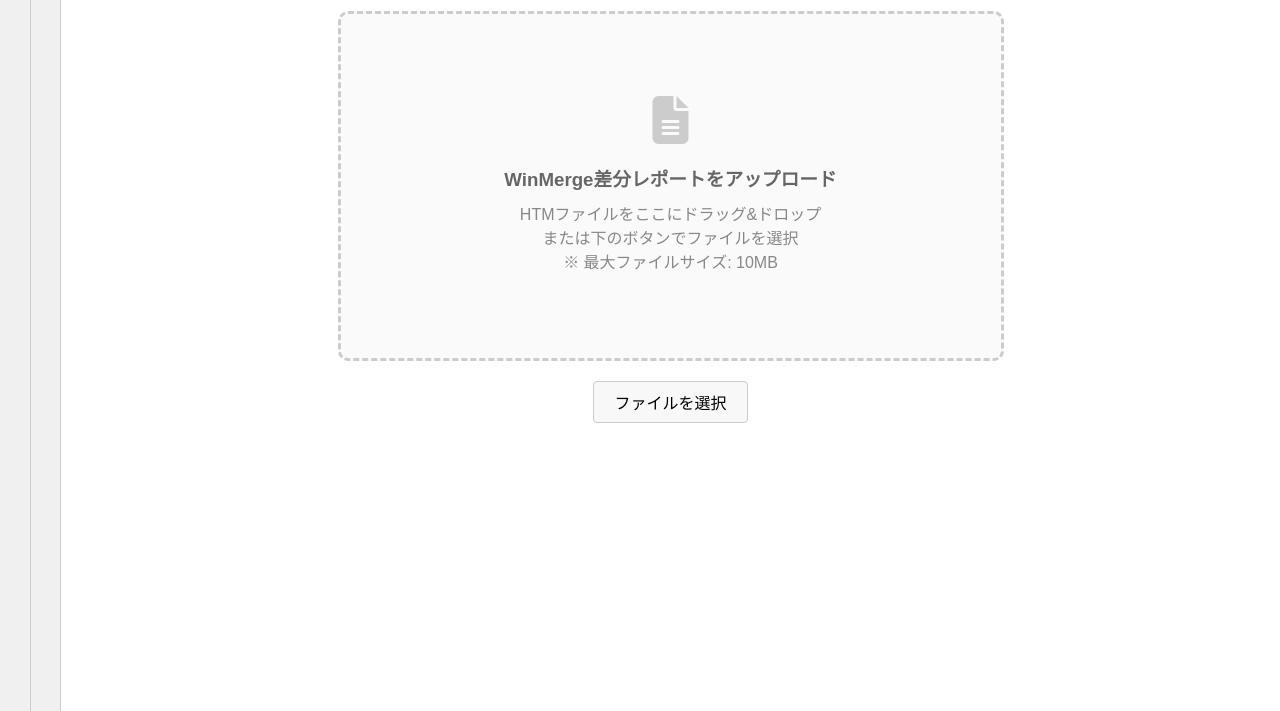
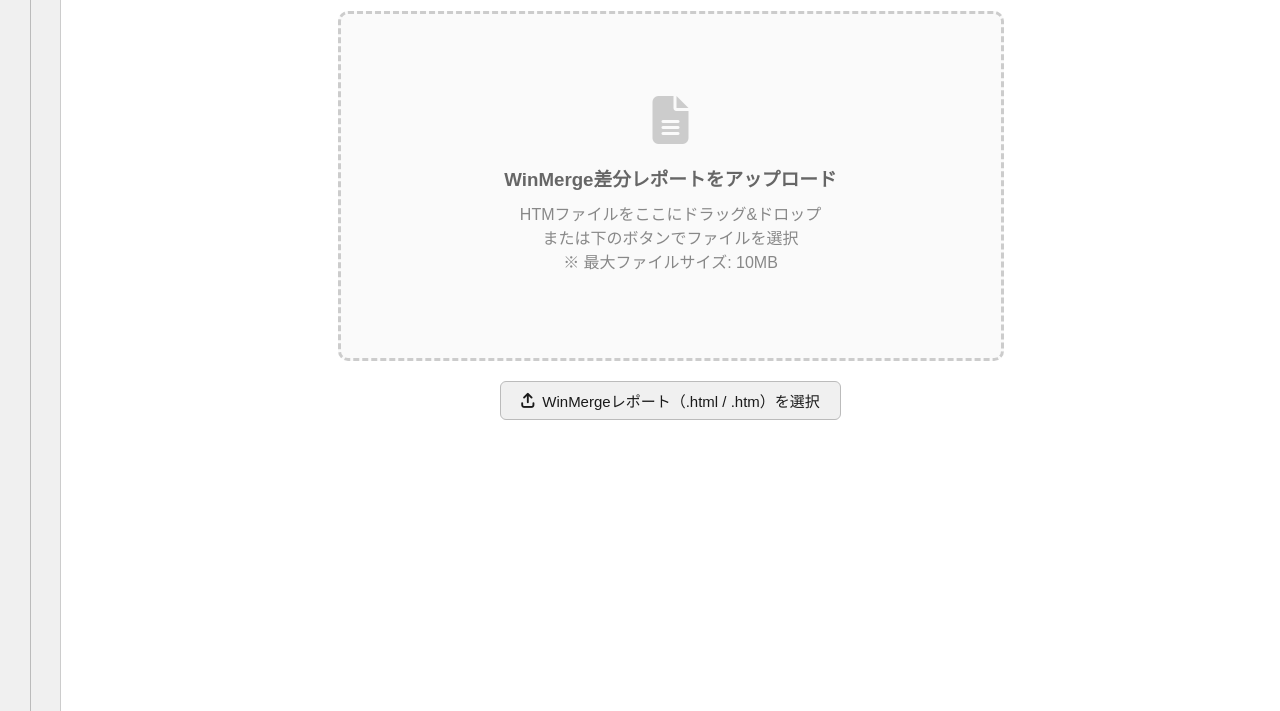
Before and after one commit to DAIKI-AOKI/WinMerge-Report-Viewer, a website with bundled scripts: page index.html in a window 1280 px wide. Shown: the part 89-800 px from the top of the page. Built offline with nearby package versions, Linux system fonts and the light colour scheme.

Commit message:
feat: replace native file input with custom button (cross-browser consistency)

```diff
--- a/index.html
+++ b/index.html
@@ -42,10 +42,15 @@
 
     <!-- 差分位置表示ペイン（左右2ミニマップ） -->
     <div id="locationPane" role="region" aria-label="差分位置表示ペイン">
-        <div id="locationPaneLeft" role="region" aria-label="旧バージョン ミニマップ" aria-describedby="locationPaneDesc">
+        <div id="locationPaneLeft"
+             role="region"
+             aria-label="旧バージョン ミニマップ"
+             aria-describedby="locationPaneDesc">
             <div class="minimap-header" aria-hidden="true">旧</div>
         </div>
-        <div id="locationPaneRight" role="region" aria-label="新バージョン ミニマップ">
+        <div id="locationPaneRight"
+             role="region"
+             aria-label="新バージョン ミニマップ">
             <div class="minimap-header" aria-hidden="true">新</div>
         </div>
         <p id="locationPaneDesc" style="display:none;">
@@ -99,13 +104,12 @@
             <p>HTMファイルをここにドラッグ&ドロップ<br>または下のボタンでファイルを選択<br>※ 最大ファイルサイズ: 10MB</p>
         </div>
 
-        <!-- input は非表示にしてカスタムボタンで操作する -->
-        <input accept=".htm,.html" id="fileInput" type="file" aria-describedby="fileInputDesc"
-            style="position:absolute; width:1px; height:1px; opacity:0; pointer-events:none;">
-        <button id="fileSelectButton" type="button" aria-describedby="fileInputDesc"
-            onclick="document.getElementById('fileInput').click()">
-            ファイルを選択
-        </button>
+        <!-- ファイル入力 -->
+        <input accept=".htm,.html" id="fileInput" type="file" aria-describedby="fileInputDesc">
+        <label for="fileInput" id="fileInputLabel">
+            <i class="fas fa-arrow-up-from-bracket" aria-hidden="true"></i>
+            WinMergeレポート（.html / .htm）を選択
+        </label>
         <p id="fileInputDesc" class="accessibility-hidden">
             WinMergeで生成されたHTMLレポートを選択してください(最大10MBまで)。
         </p>
--- a/style.css
+++ b/style.css
@@ -14,24 +14,6 @@ body {
     margin: 0;
     height: 100vh;
     font-family: sans-serif;
-}
-
-/* ========================================
-   ファイル選択ボタン（カスタム）
-   ======================================== */
-#fileSelectButton {
-    display: block;
-    margin: 0 auto 20px;
-    padding: 8px 20px;
-    font-size: 16px;
-    cursor: pointer;
-    border: 1px solid #ccc;
-    border-radius: 4px;
-    background: #f8f8f8;
-}
-
-#fileSelectButton:hover {
-    background: #e8e8e8;
 }
 
 /* ========================================
@@ -69,7 +51,7 @@ body {
 }
 
 #locationPaneLeft {
-    border-right: 1px solid #ccc;
+    border-right: 1px solid #bbb;
 }
 
 .minimap-header {
@@ -239,18 +221,35 @@ body {
    ファイル入力とドロップエリア
    ======================================== */
 #fileInput {
-    width: 300px;
-    display: block;
-    margin-inline: auto;
-    margin-top: 20px;
-    margin-bottom: 20px;
+    display: none;
 }
 
-#fileInput::file-selector-button {
-    font-size: 16px;
-    display: inline-block;
-    margin-right: 10px;
-    padding: 5px 10px;
+#fileInputLabel {
+    display: flex;
+    width: fit-content;
+    justify-content: center;
+    align-items: center;
+    gap: 8px;
+    margin: 20px auto;
+    padding: 8px 20px;
+    font-size: 15px;
+    font-weight: 500;
+    color: #1a1a1a;
+    background-color: #f0f0f0;
+    border: 1px solid #bbb;
+    border-radius: 6px;
+    cursor: pointer;
+    transition: background-color 0.2s ease, border-color 0.2s ease;
+    user-select: none;
+}
+
+#fileInputLabel:hover {
+    background-color: #e0e0e0;
+    border-color: #999;
+}
+
+#fileInputLabel:active {
+    background-color: #d0d0d0;
 }
 
 #dropArea {
```
